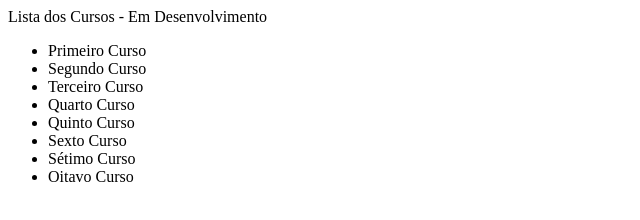
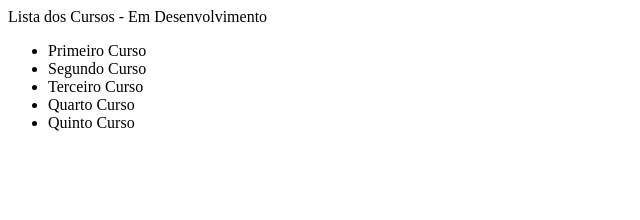
Before and after one commit to wwilsoncp/alura-git, a plain HTML site: page index.html in a window 1280 px wide. Shown: the whole page, without its empty margins (0-640 px from the left). Drawn offline with Linux system fonts and the light colour scheme.

Commit message:
Removendo o sexto, sétimo e oitavo curso

```diff
--- a/index.html
+++ b/index.html
@@ -9,9 +9,6 @@
       <li>Terceiro Curso</li>
       <li>Quarto Curso</li>
       <li>Quinto Curso</li>
-      <li>Sexto Curso</li>
-      <li>Sétimo Curso</li>
-      <li>Oitavo Curso</li>
     </ul>
   </p>
 </html>
```
